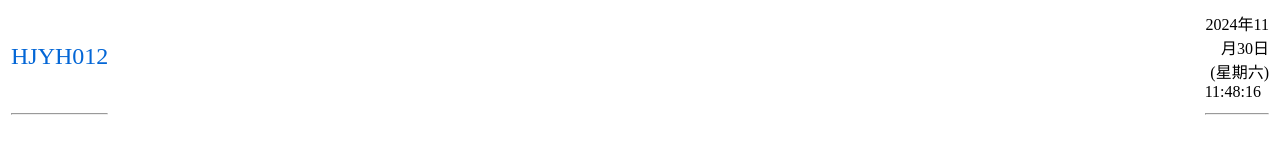
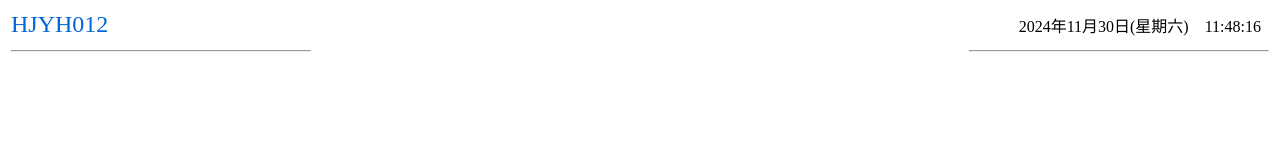
Before and after one commit to HJYH012/HJYH012.github.io, a plain HTML site: page HEAD.html in a window 1280 px wide. Drawn offline with Linux system fonts and the light colour scheme.

Commit message:
Update HEAD.html

```diff
--- a/HEAD.html
+++ b/HEAD.html
@@ -34,12 +34,12 @@ A:visited {COLOR: #0366d6; TEXT-DECORATION: none}
   <body>
     <table width=100%>
       <tr>
-        <td width=60px align="left">
+        <td width=300px align="left">
           <font size=5><a href="https://hjyh012.github.io/">HJYH012</a></font>
         </td>
         <td>
         </td>
-        <td id='clock' align="right" width=60px>
+        <td id='clock' align="right" width=300px>
         </td>
       </tr>
       <tr>
```
